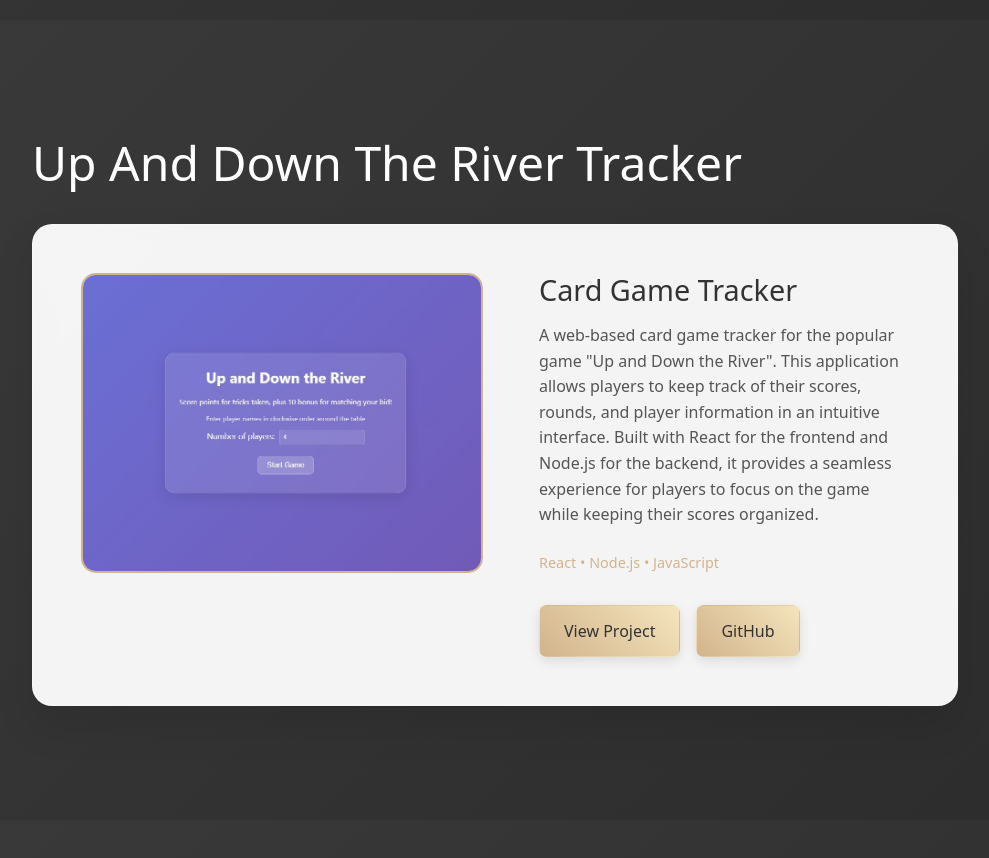
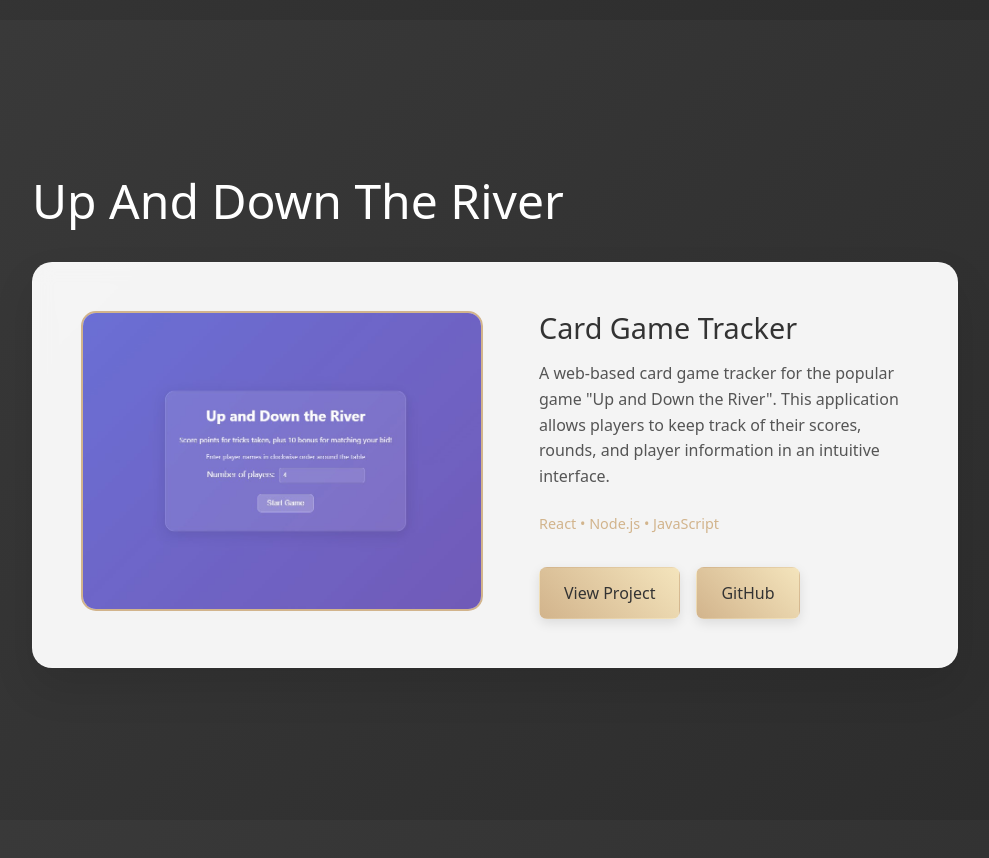
Before and after one commit to stobbeisaac/Portfolio-Page, a React (Vite) app in the folder IsaacPortfolio/: page / in a window 1280 px wide. Shown: the part 3180-4038 px from the top of the page, without its empty margins (145-1134 px from the left). Built offline with nearby package versions, Linux system fonts and the light colour scheme.

Commit message:
edited project descriptions

```diff
--- a/IsaacPortfolio/src/App.jsx
+++ b/IsaacPortfolio/src/App.jsx
@@ -186,7 +186,7 @@ function App() {
         <div className="container">
           <div className="row justify-content-center">
             <div className="col-md-10">
-              <h2 className="page-title">Up And Down The River Tracker</h2>
+              <h2 className="page-title">Up And Down The River</h2>
               <div className="project-detail-card">
                 <div className="row">
                   <div className="col-md-6">
@@ -198,7 +198,8 @@ function App() {
                     <div className="project-details">
                       <h3>Card Game Tracker</h3>
                       <p className="project-description">
-                        A web-based card game tracker for the popular game "Up and Down the River". This application allows players to keep track of their scores, rounds, and player information in an intuitive interface. Built with React for the frontend and Node.js for the backend, it provides a seamless experience for players to focus on the game while keeping their scores organized.
+                        A web-based card game tracker for the popular game "Up and Down the River".
+                        This application allows players to keep track of their scores, rounds, and player information in an intuitive interface.
                       </p>
                       <div className="project-tech">React • Node.js • JavaScript</div>
                       <div className="project-links">
```
